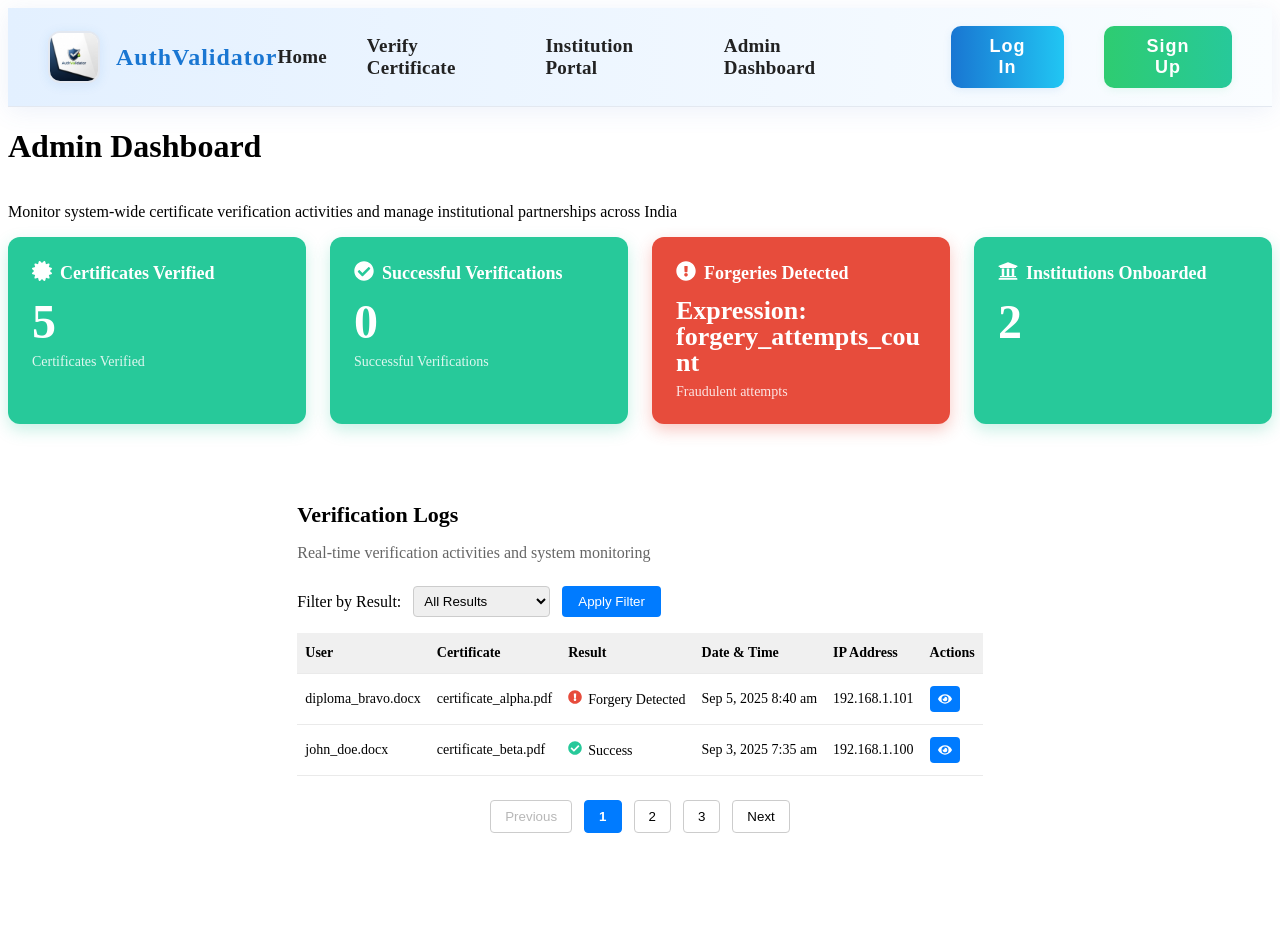
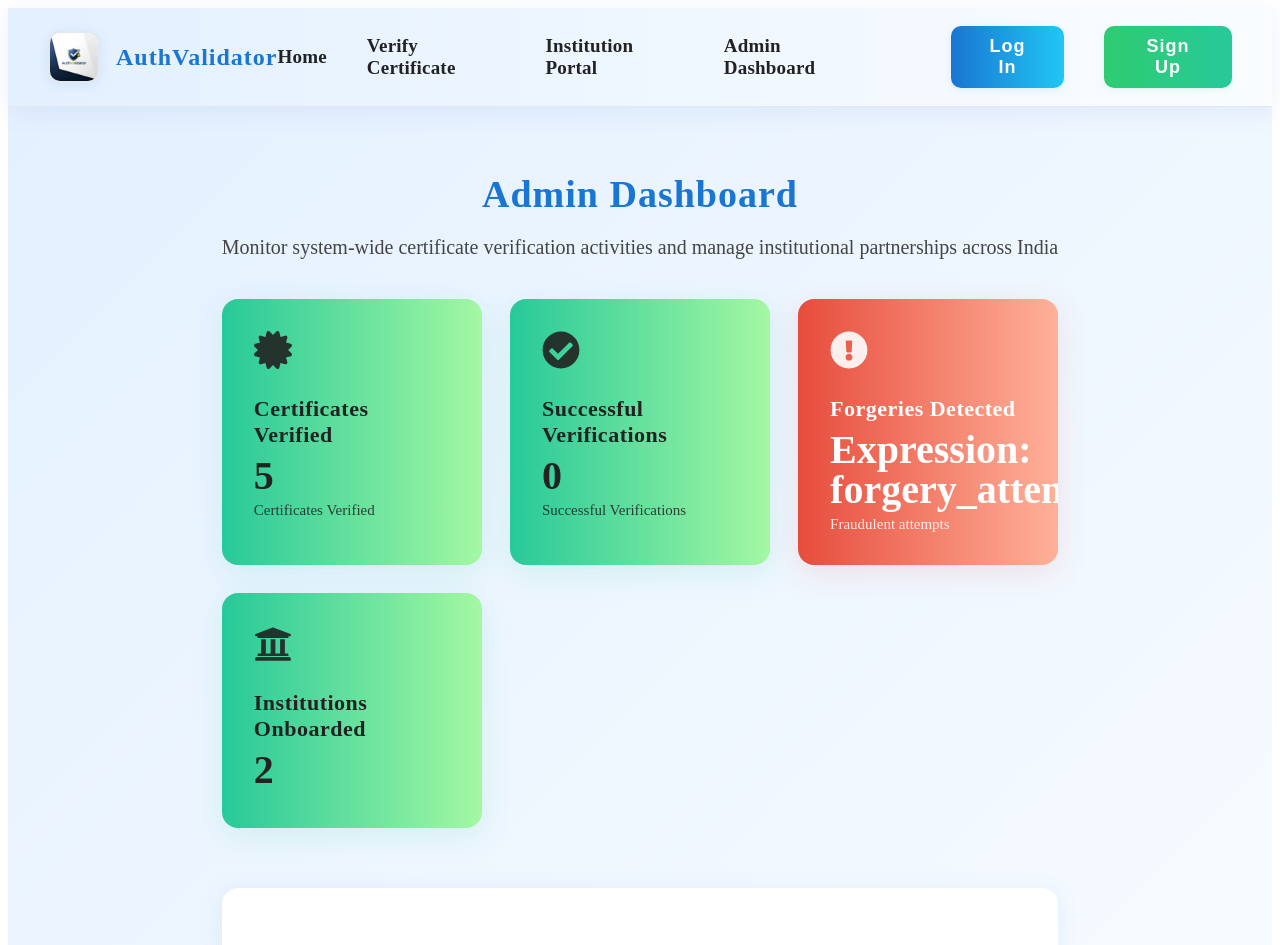
Before and after one commit to darshankerkar/AuthValidator, a React (Vite) app: page /AuthValidator/admin-dashboard in a window 1280 px wide. Shown: the top 945 px of the page. Before the commit the page ends 881 px from the top, so only its background shows below. Built offline with nearby package versions, Linux system fonts and the light colour scheme; no server answers.

Commit message:
upgrade dasshboard

```diff
--- a/src/pages/Dashboard.jsx
+++ b/src/pages/Dashboard.jsx
@@ -58,17 +58,19 @@ const Dashboard = () => {
 
 
         return (
-    <div style={{  minHeight: "100vh", display: "flex", flexDirection: "column" }}>
+    <div style={{ minHeight: "100vh", background: "linear-gradient(135deg, #e3f0ff 0%, #fafdff 100%)", display: "flex", flexDirection: "column" }}>
       <Header />
-        <h1 textAlign="centre">Admin Dashboard</h1>
-        <p>Monitor system-wide certificate verification activities and manage institutional partnerships across India</p>
-
+      <div style={{ flex: 1, maxWidth: 1200, margin: "0 auto", padding: "40px 16px 32px 16px" }}>
+        <h1 style={{ textAlign: "center", fontSize: 38, fontWeight: 800, color: "#1976d2", marginBottom: 8, letterSpacing: 1, fontFamily: "serif" }}>Admin Dashboard</h1>
+        <p style={{ textAlign: "center", fontSize: 20, color: "#444", marginBottom: 40, fontWeight: 500 }}>
+          Monitor system-wide certificate verification activities and manage institutional partnerships across India
+        </p>
         {/* Cards with icons and descriptions */}
         <div
           style={{
             display: "grid",
-          gridTemplateColumns: "repeat(auto-fit,minmax(280px,1fr))",
-          gap: 24,
+            gridTemplateColumns: "repeat(auto-fit,minmax(260px,1fr))",
+            gap: 28,
             marginBottom: 60,
           }}
         >
@@ -78,65 +80,47 @@ const Dashboard = () => {
               <div
                 key={id}
                 style={{
-                backgroundColor: color,
-                borderRadius: 12,
-                padding: 24,
-                boxShadow: isRed ? "0 6px 16px rgba(231,76,60,0.3)" : "0 6px 16px rgba(39,201,154,0.25)",
-                color: "white",
+                  background: isRed
+                    ? "linear-gradient(90deg, #e74c3c 0%, #ffb199 100%)"
+                    : "linear-gradient(90deg, #27c99a 0%, #a4f8a2 100%)",
+                  borderRadius: 16,
+                  padding: 32,
+                  boxShadow: isRed
+                    ? "0 8px 32px rgba(231,76,60,0.13)"
+                    : "0 8px 32px rgba(39,201,154,0.13)",
+                  color: isRed ? "#fff" : "#222",
                   display: "flex",
                   flexDirection: "column",
+                  alignItems: "flex-start",
+                  minHeight: 160,
+                  position: "relative",
+                  overflow: "hidden"
                 }}
               >
-              <div
-                style={{
-                  display: "flex",
-                  alignItems: "center",
-                  fontWeight: "bold",
-                  fontSize: 18,
-                  marginBottom: 12,
-                  gap: 8,
-                }}
-              >
-                <span style={{ fontSize: 20 }}>{icon}</span>
-                {label}
-              </div>
-              <div
-                style={{
-                  fontSize: isRed ? 26 : 48,
-                  fontWeight: isRed ? 900 : 900,
-                  marginBottom: 8,
-                  lineHeight: 1,
-                  whiteSpace: "normal",
-                  wordBreak: "break-word",
-                }}
-                title={typeof value === "string" ? value : undefined}
-              >
-                {value}
-              </div>
+                <div style={{ fontSize: 38, marginBottom: 18, opacity: 0.9 }}>{icon}</div>
+                <div style={{ fontWeight: 800, fontSize: 22, marginBottom: 8, letterSpacing: 0.5 }}>{label}</div>
+                <div style={{ fontSize: 40, fontWeight: 900, marginBottom: 6, lineHeight: 1 }}>{value}</div>
                 {isRed ? (
-                <div style={{ fontSize: 14, opacity: 0.85, userSelect: "text" }}>
-                  Fraudulent attempts
-                </div>
+                  <div style={{ fontSize: 15, opacity: 0.85, userSelect: "text" }}>Fraudulent attempts</div>
                 ) : label === "Institutions Onboarded" ? null : (
-                <div style={{ fontSize: 14, opacity: 0.85, userSelect: "text" }}>{label}</div>
+                  <div style={{ fontSize: 15, opacity: 0.85, userSelect: "text" }}>{label}</div>
                 )}
               </div>
             );
           })}
         </div>
-
         {/* Verification Logs Section */}
-      <div style={{ maxWidth: 900, margin: "0 auto", paddingBottom: 40 }}>
-        <h2 style={{ marginBottom: 8, fontWeight: "bold", fontSize: 22 }}>Verification Logs</h2>
-        <p style={{ marginBottom: 24, color: "#666" }}>
+        <div style={{ maxWidth: 1000, margin: "0 auto", background: "#fff", borderRadius: 16, boxShadow: "0 4px 24px 0 rgba(80,120,200,0.10)", padding: "32px 24px 40px 24px" }}>
+          <h2 style={{ marginBottom: 8, fontWeight: 800, fontSize: 26, color: "#1976d2", letterSpacing: 0.5 }}>Verification Logs</h2>
+          <p style={{ marginBottom: 24, color: "#666", fontSize: 16, fontWeight: 500 }}>
             Real-time verification activities and system monitoring
           </p>
-        <div style={{ marginBottom: 16, display: "flex", gap: 12, alignItems: "center" }}>
-          <label htmlFor="filter">Filter by Result:</label>
+          <div style={{ marginBottom: 16, display: "flex", gap: 12, alignItems: "center", flexWrap: "wrap" }}>
+            <label htmlFor="filter" style={{ fontWeight: 600 }}>Filter by Result:</label>
             <select
               id="filter"
               name="filter"
-            style={{ padding: 6, borderRadius: 4, border: "1px solid #ccc" }}
+              style={{ padding: 8, borderRadius: 6, border: "1.5px solid #b6c6e3", fontSize: 16, fontWeight: 500 }}
               value={filterResult}
               onChange={(e) => setFilterResult(e.target.value)}
             >
@@ -146,22 +130,26 @@ const Dashboard = () => {
             </select>
             <button
               style={{
-              padding: "8px 16px",
-              backgroundColor: "#007bff",
+                padding: "8px 18px",
+                background: "linear-gradient(90deg, #1976d2 0%, #21c6f3 100%)",
                 color: "#fff",
-              borderRadius: 4,
+                borderRadius: 8,
                 border: "none",
                 cursor: "pointer",
+                fontWeight: 700,
+                fontSize: 16,
+                letterSpacing: 0.5,
+                boxShadow: "0 2px 8px rgba(25,118,210,0.10)"
               }}
-            onClick={() => setPage(1)} // Just example, no real filtering logic here
+              onClick={() => setPage(1)}
             >
               Apply Filter
             </button>
           </div>
-
-        <table style={{ width: "100%", borderCollapse: "collapse", fontSize: 14 }}>
+          <div style={{ overflowX: "auto" }}>
+            <table style={{ width: "100%", borderCollapse: "collapse", fontSize: 15, background: "#fff", borderRadius: 12, overflow: "hidden" }}>
               <thead>
-            <tr style={{ backgroundColor: "#f0f0f0" }}>
+                <tr style={{ background: "#fafdff" }}>
                   <th style={thTdStyle}>User</th>
                   <th style={thTdStyle}>Certificate</th>
                   <th style={thTdStyle}>Result</th>
@@ -172,7 +160,7 @@ const Dashboard = () => {
               </thead>
               <tbody>
                 {filteredLogs.slice((page - 1) * 5, page * 5).map((log, idx) => (
-              <tr key={idx}>
+                  <tr key={idx} style={{ background: idx % 2 === 0 ? "#f6f8fa" : "#fff" }}>
                     <td style={thTdStyle}>{log.user}</td>
                     <td style={thTdStyle}>{log.certificate}</td>
                     <td style={thTdStyle} title={log.result}>
@@ -185,16 +173,17 @@ const Dashboard = () => {
                       <button
                         title="View Details"
                         style={{
-                      backgroundColor: "#007bff",
+                          background: "linear-gradient(90deg, #1976d2 0%, #21c6f3 100%)",
                           border: "none",
                           color: "#fff",
-                      padding: "6px 8px",
-                      borderRadius: 4,
+                          padding: "7px 10px",
+                          borderRadius: 6,
                           cursor: "pointer",
-                      fontSize: 14,
+                          fontSize: 15,
                           display: "flex",
                           alignItems: "center",
                           justifyContent: "center",
+                          boxShadow: "0 2px 8px rgba(25,118,210,0.10)"
                         }}
                         onClick={() => alert(`Viewing details of ${log.user}`)}
                       >
@@ -205,11 +194,11 @@ const Dashboard = () => {
                 ))}
               </tbody>
             </table>
-
+          </div>
           {/* Pagination Controls */}
-        <div style={{ display: "flex", justifyContent: "center", marginTop: 24, gap: 12 }}>
+          <div style={{ display: "flex", justifyContent: "center", marginTop: 28, gap: 14 }}>
             <button
-            style={paginationButtonStyle}
+              style={{ ...paginationButtonStyle, fontWeight: 700, fontSize: 15, borderRadius: 8 }}
               disabled={page === 1}
               onClick={() => setPage((p) => Math.max(1, p - 1))}
             >
@@ -220,10 +209,12 @@ const Dashboard = () => {
                 key={num}
                 style={{
                   ...paginationButtonStyle,
-                backgroundColor: page === num + 1 ? "#007bff" : "#fff",
-                color: page === num + 1 ? "#fff" : "#000",
-                borderColor: page === num + 1 ? "#007bff" : "#ccc",
-                fontWeight: page === num + 1 ? "600" : "normal",
+                  background: page === num + 1 ? "linear-gradient(90deg, #1976d2 0%, #21c6f3 100%)" : "#fff",
+                  color: page === num + 1 ? "#fff" : "#1976d2",
+                  borderColor: page === num + 1 ? "#1976d2" : "#b6c6e3",
+                  fontWeight: page === num + 1 ? "700" : "normal",
+                  fontSize: 15,
+                  borderRadius: 8
                 }}
                 onClick={() => setPage(num + 1)}
               >
@@ -231,7 +222,7 @@ const Dashboard = () => {
               </button>
             ))}
             <button
-            style={paginationButtonStyle}
+              style={{ ...paginationButtonStyle, fontWeight: 700, fontSize: 15, borderRadius: 8 }}
               disabled={page === totalPages}
               onClick={() => setPage((p) => Math.min(totalPages, p + 1))}
             >
@@ -240,6 +231,7 @@ const Dashboard = () => {
           </div>
         </div>
       </div>
+    </div>
   );
 };
 
```
Lines whose indentation alone changed are shown as unchanged.
